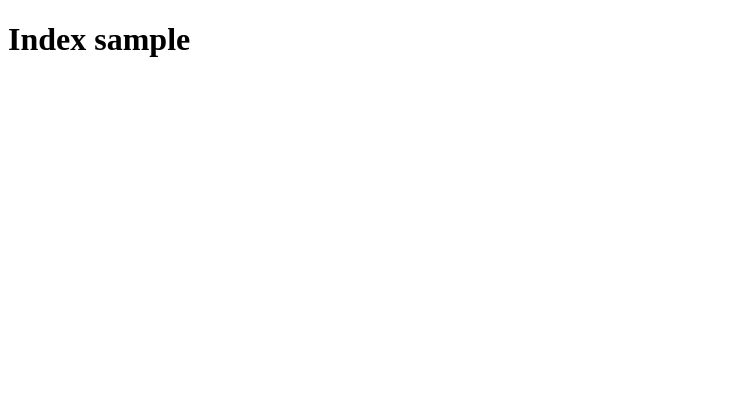
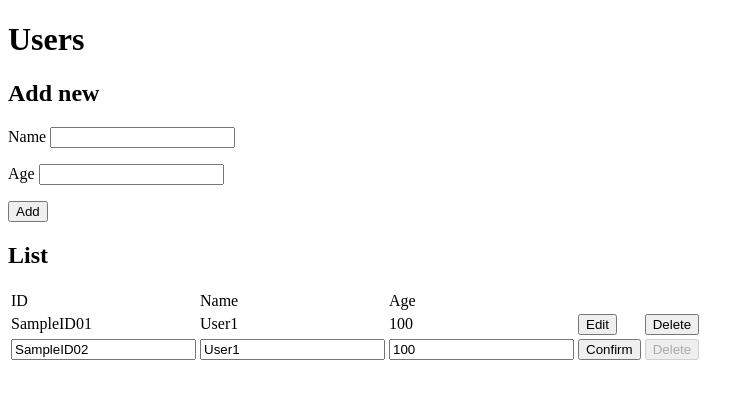
Before and after one commit to ZipS1/nodejs-mongo-REST-demo, a website: page public/index.html in a window 1280 px wide. Shown: the whole page, without its empty margins (0-754 px from the left). Drawn offline with Linux system fonts and the light colour scheme.

Commit message:
Add DOM structure with all possible states

```diff
--- a/public/index.html
+++ b/public/index.html
@@ -4,8 +4,46 @@
     <meta charset="UTF-8">
     <meta name="viewport" content="width=device-width, initial-scale=1.0">
     <title>Users list</title>
+    <script src="scripts/script.js"></script>
 </head>
 <body>
-    <h1>Index sample</h1>
+    <h1>Users</h1>
+    <h2>Add new</h2>
+    <form action="api/users/create" method="post">
+        <p>
+            <label for="userName">Name</label>
+            <input type="text" name="userName" id="userName">
+        </p>
+        <p>
+            <label for="userAge">Age</label>
+            <input type="text" name="userAge" id="userAge">
+        </p>
+        <input type="submit" value="Add">
+    </form>
+
+    <h2>List</h2>
+    <table>
+        <tr>
+            <td>ID</td>
+            <td>Name</td>
+            <td>Age</td>
+            <td></td>
+            <td></td>
+        </tr>
+        <tr>
+            <td>SampleID01</td>
+            <td>User1</td>
+            <td>100</td>
+            <td><button>Edit</button></td>
+            <td><button>Delete</button></td>
+        </tr>
+        <tr>
+            <td><input type="text" value="SampleID02" width=""></td>
+            <td><input type="text" value="User1"></td>
+            <td><input type="text" value="100"></td>
+            <td><button>Confirm</button></td>
+            <td><button disabled>Delete</button></td>
+        </tr>
+    </table>
 </body>
 </html>
```
Also changed, not shown: public/scripts/script.js (added).
